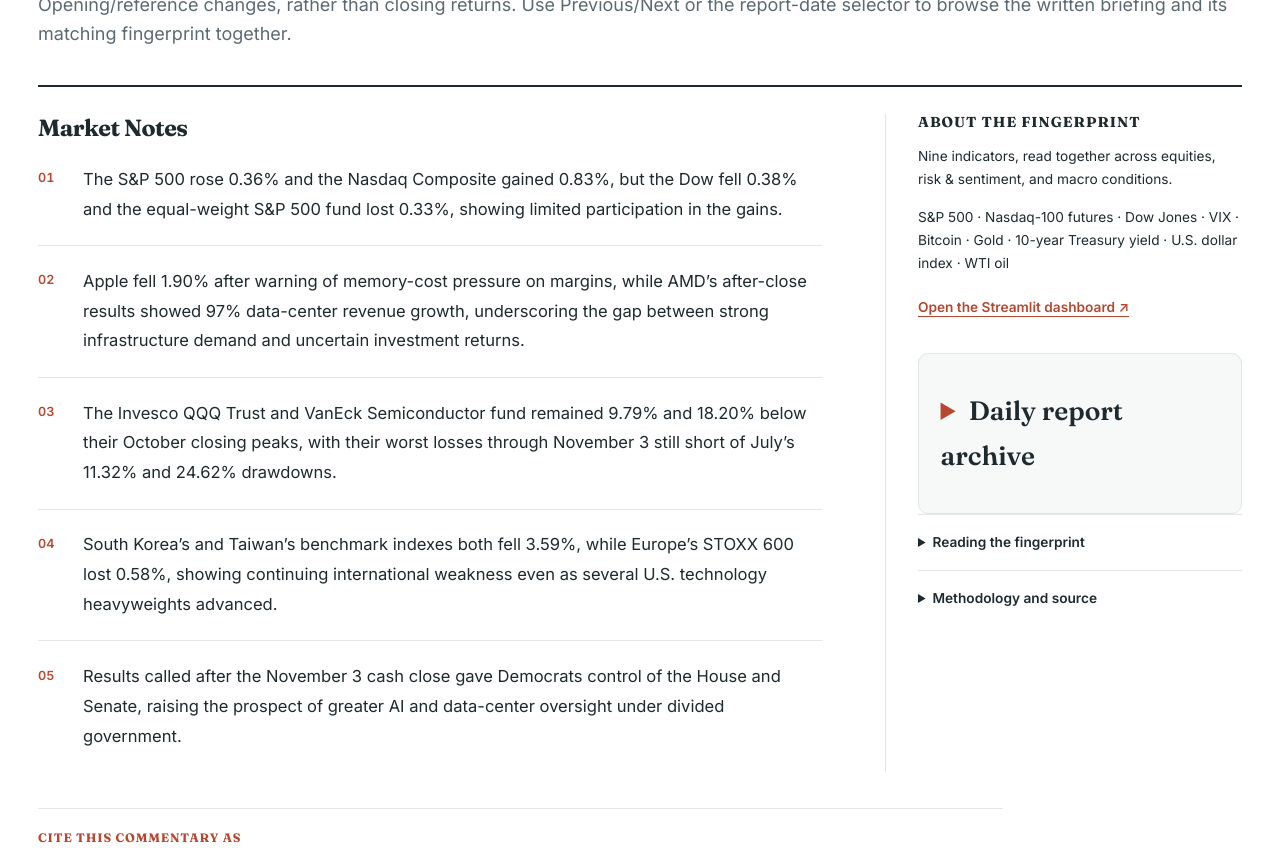
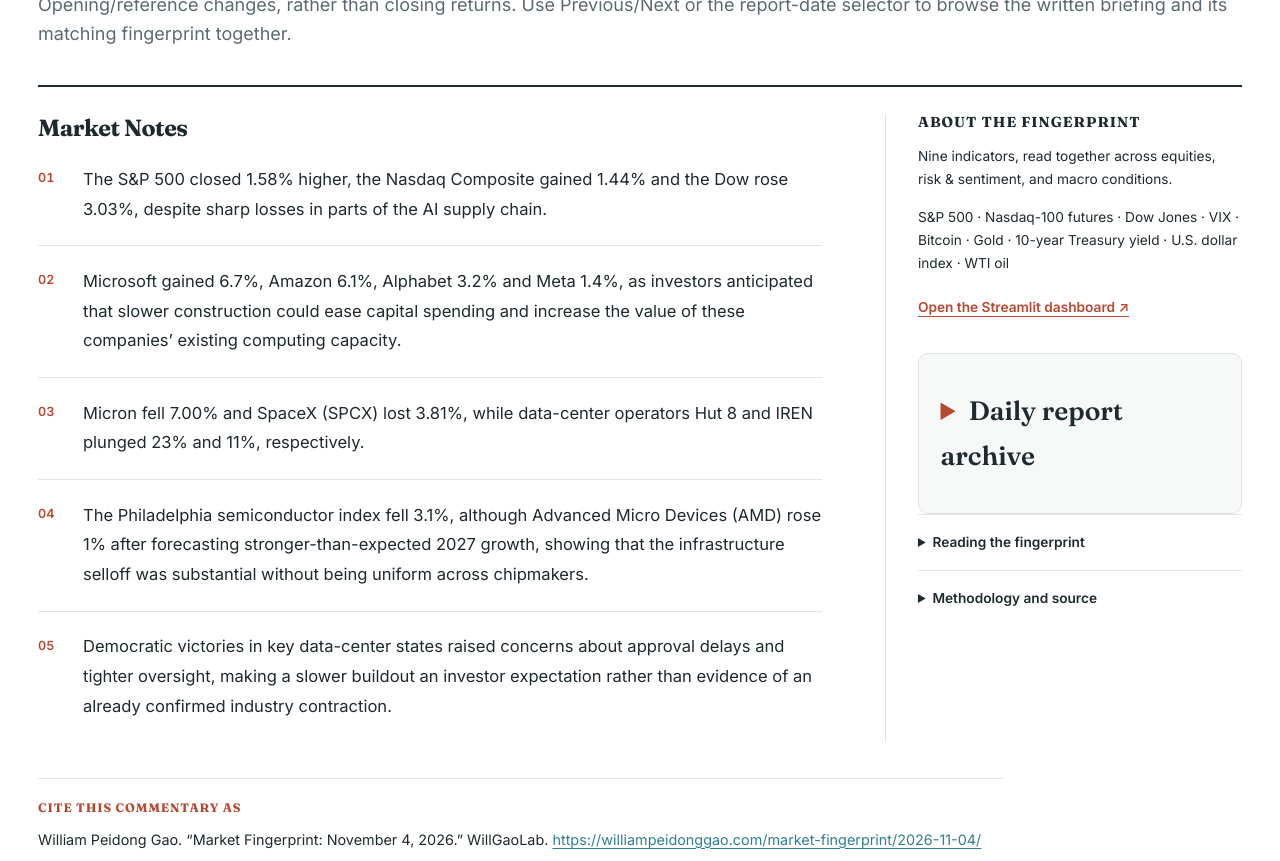
Before and after one commit to PeidongGao/WilliamGaoWeb, a Jekyll site: the page built from _pages/market-fingerprint.md, in a window 1280 px wide and 1400 px high, scrolled down 1742 px, cut to the strip 91-952 px from the top of the window. Built offline with Jekyll 4.4.1, drawn with Linux system fonts in a browser that asks for light colours; some of the changed text lies outside the part shown.

Commit message:
Publish Daily Market Fingerprint for 2026-11-04

```diff
--- a/_data/market_commentary.yml
+++ b/_data/market_commentary.yml
@@ -1,3 +1,13 @@
+- date: "2026-11-04"
+  summary: "At their recorded openings, the S&P 500 rose 0.88%, Nasdaq-100 futures gained 0.37%, and the Dow advanced 1.20%. The Cboe Volatility Index (VIX) fell 7.83%, Bitcoin gained 0.27% from its UTC reference at collection, and gold futures edged up 0.01%. The 10-year Treasury yield declined 0.67% in relative terms, the U.S. dollar index fell 0.39%, and West Texas Intermediate (WTI) crude rose 0.75%."
+  key_observation: "Artificial intelligence (AI) stocks diverged sharply as established internet and cloud platforms rallied while memory suppliers and data-center operators sold off on expectations of a slower post-election infrastructure buildout."
+  market_notes:
+    - "The S&P 500 closed 1.58% higher, the Nasdaq Composite gained 1.44% and the Dow rose 3.03%, despite sharp losses in parts of the AI supply chain."
+    - "Microsoft gained 6.7%, Amazon 6.1%, Alphabet 3.2% and Meta 1.4%, as investors anticipated that slower construction could ease capital spending and increase the value of these companies’ existing computing capacity."
+    - "Micron fell 7.00% and SpaceX (SPCX) lost 3.81%, while data-center operators Hut 8 and IREN plunged 23% and 11%, respectively."
+    - "The Philadelphia semiconductor index fell 3.1%, although Advanced Micro Devices (AMD) rose 1% after forecasting stronger-than-expected 2027 growth, showing that the infrastructure selloff was substantial without being uniform across chipmakers."
+    - "Democratic victories in key data-center states raised concerns about approval delays and tighter oversight, making a slower buildout an investor expectation rather than evidence of an already confirmed industry contraction."
+
 - date: "2026-11-03"
   summary: "At their recorded openings, the S&P 500 rose 0.15%, Nasdaq-100 futures gained 0.26%, and the Dow fell 0.10%. The Cboe Volatility Index (VIX) increased 2.41%, Bitcoin fell 0.88% from its UTC reference at collection, and gold futures declined 0.23%. The 10-year Treasury yield rose 0.76% in relative terms, the U.S. dollar index slipped 0.02%, and West Texas Intermediate (WTI) crude fell 0.17%."
   key_observation: "The ongoing artificial intelligence (AI) selloff, weak market breadth and the midterm shift in congressional control kept investment and regulatory risks in focus, while evidence of a broad recession remained inconclusive."
```
